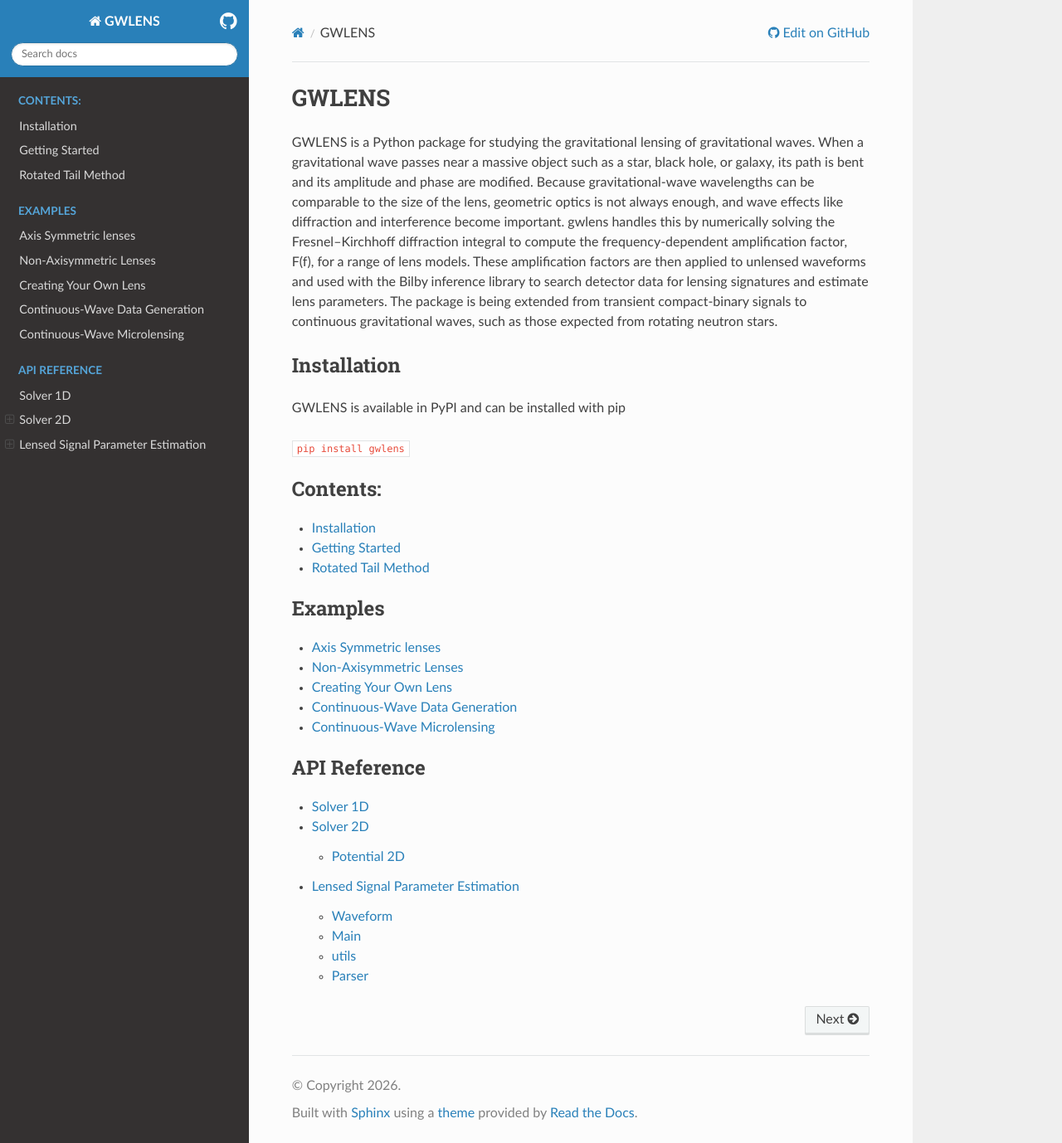
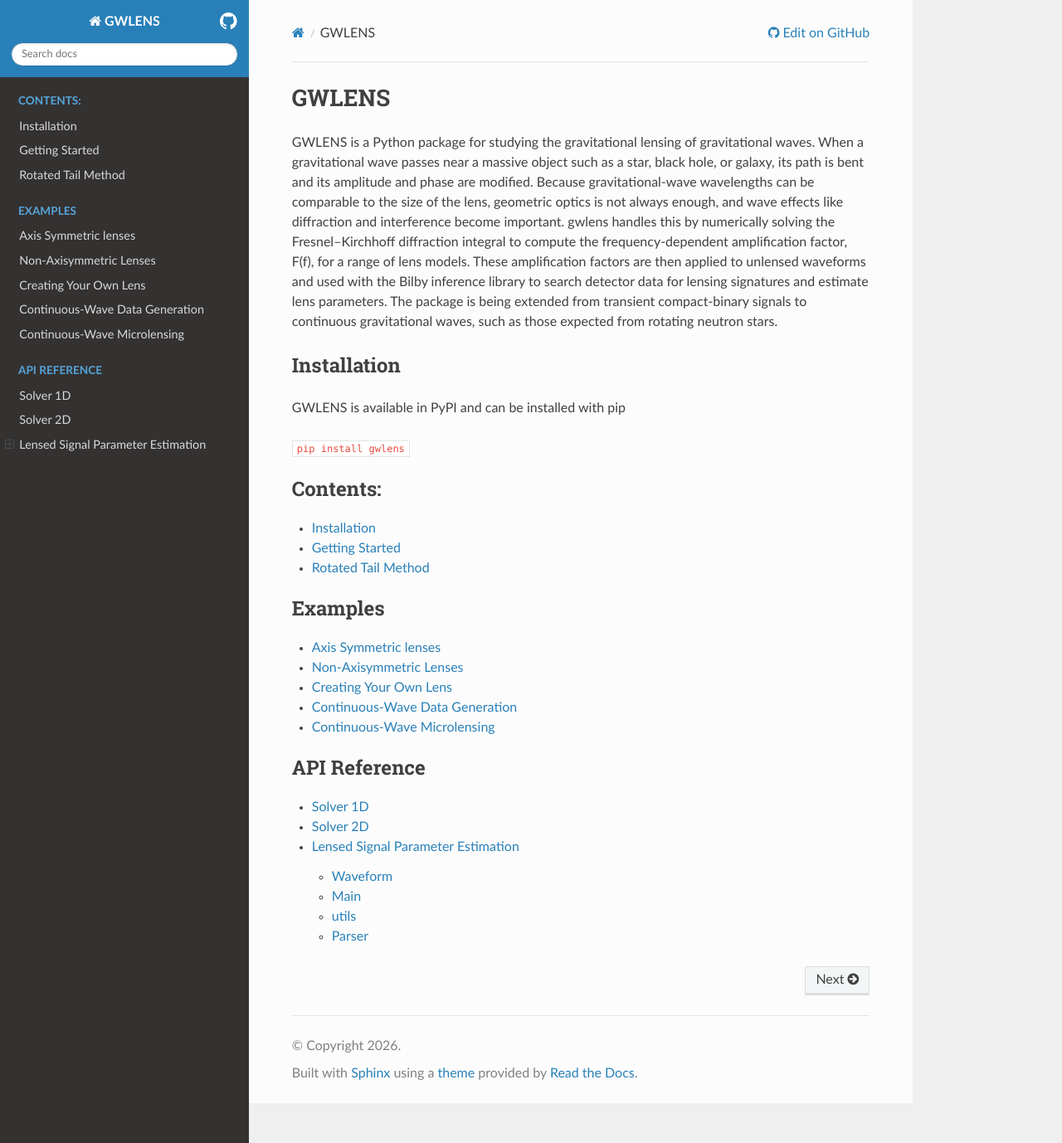
Before and after one commit to hsreekanth15/GWLENS, a Sphinx documentation site: the page built from docs/source/index.md, in a window 1280 px wide and 1378 px high. Shown: the whole window at 83% size. Built offline with Sphinx 7.4.7 and the Read the Docs theme 3.1.0, drawn with Linux system fonts in a browser that asks for light colours; pages that are not in the unit, such as notebooks, are missing from menus.

Commit message:
[docs] Fixing the docs deployment environment, editing docs

````diff
--- a/docs/source/solver2d.md
+++ b/docs/source/solver2d.md
@@ -6,7 +6,6 @@
    :show-inheritance:
 ```
 
-## Potential 2D
 
 ```{eval-rst}
 .. autoclass:: gwlens.solver2d.Lens
````
Also changed, not shown: 1 other file.
